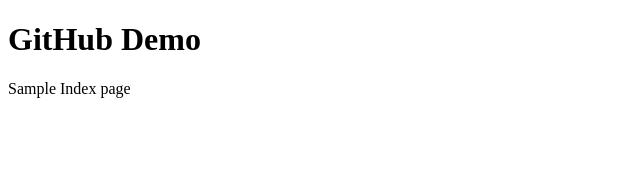
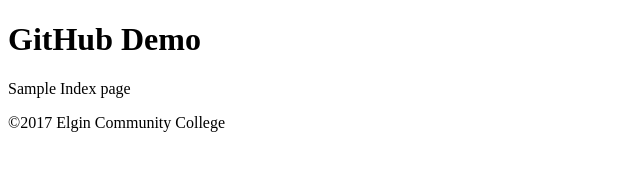
Before and after one commit to ecc-doug/demo, a plain HTML site: page index.html in a window 1280 px wide. Shown: the whole page, without its empty margins (0-640 px from the left). Drawn offline with Linux system fonts and the light colour scheme.

Commit message:
added footer to index.html

```diff
--- a/index.html
+++ b/index.html
@@ -13,5 +13,10 @@
 		<p>Sample Index page</p>
 	</div>
 </main>
+<footer class="footer" role="contentinfo">
+	<div class="container">
+	<p>&copy;2017 Elgin Community College</p>
+	</div>
+</footer>
 </body>
 </html>
```
